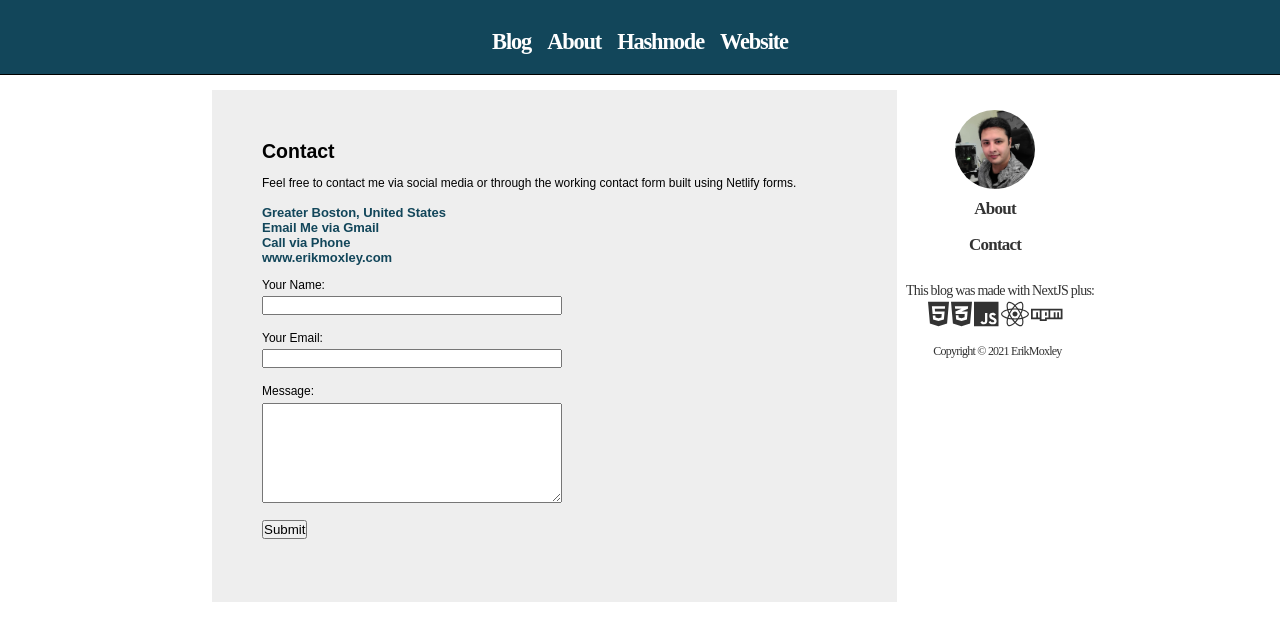
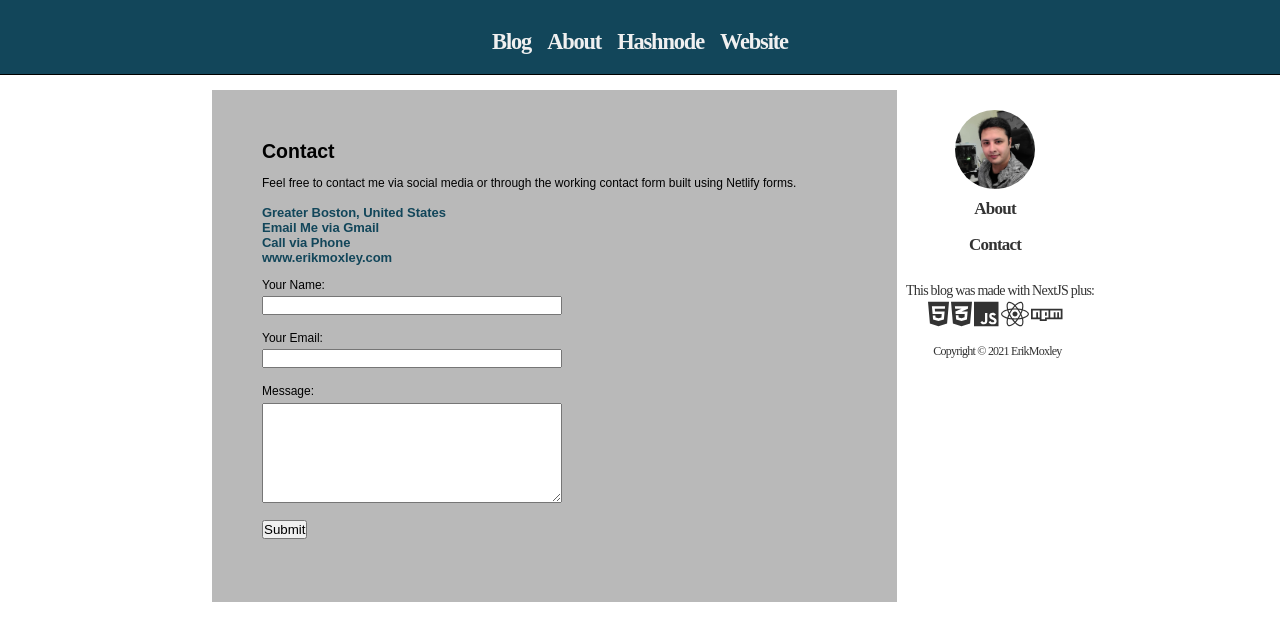
Before and after one commit to ErikMoxley/moxleydevblog, a Next.js app: page /contact in a window 1280 px wide. Shown: the top 640 px of the page. Built offline with nearby package versions, Linux system fonts and the light colour scheme; a web font is replaced by a local one.

Commit message:
changed white background to be more accessible (less bright)

```diff
--- a/pages/about.js
+++ b/pages/about.js
@@ -1,5 +1,3 @@
-// import Link from 'next/link'
-// import profilePic from '../public/images/newprofile.png'
 
 const About = () => {
   return (
--- a/pages/contact.js
+++ b/pages/contact.js
@@ -1,5 +1,3 @@
-// import Link from 'next/link'
-// import profilePic from '../public/images/newprofile.png'
 
 const Contact = () => {
     return (
--- a/styles/globals.css
+++ b/styles/globals.css
@@ -43,7 +43,7 @@ img {
 
 header {
   background: rgb(18, 70, 90);
-  color: rgb(255, 255, 255);
+  color: rgb(240, 240, 240);
   padding: 15px;
   width: 100%;
   height: 75px;
@@ -78,7 +78,7 @@ header h2 {
 }
 
 .header-a {
-  color:rgb(255, 255, 255);
+  color:rgb(240, 240, 240);
   display:inline-block;
   padding: 8px;
 }
@@ -123,7 +123,7 @@ header h2 {
 
 .btn {
   display: inline-block;
-  color: #fff;
+  color: rgb(185, 185, 185);
   border: none;
   padding: 8px 16px;
   border-radius: 5px;
@@ -358,7 +358,7 @@ text-align: center;
 .about-container {
   font-size: 13px;
   padding: 50px;
-  background-color: rgb(238, 238, 238);
+  background-color: rgb(185, 185, 185);
 }
 @media only screen and (max-width : 991.98px) {
   .about-container {
@@ -399,7 +399,7 @@ text-align: center;
 }
 
 .footer-bottom {
-  color: rgb(255, 255, 255);
+  color: rgb(240, 240, 240);
   font-family: 'Noto Serif JP', serif;
   font-size: 0.3cm;
   letter-spacing: -0.001cm;
@@ -455,7 +455,7 @@ text-align: center;
 }
 
 .footer-nav a {
-  color: rgb(255, 255, 255);
+  color: rgb(240, 240, 240);
   font-family: 'Noto Serif JP', serif;
   font-size: 0.4cm;
   letter-spacing:-0.001cm;
```
